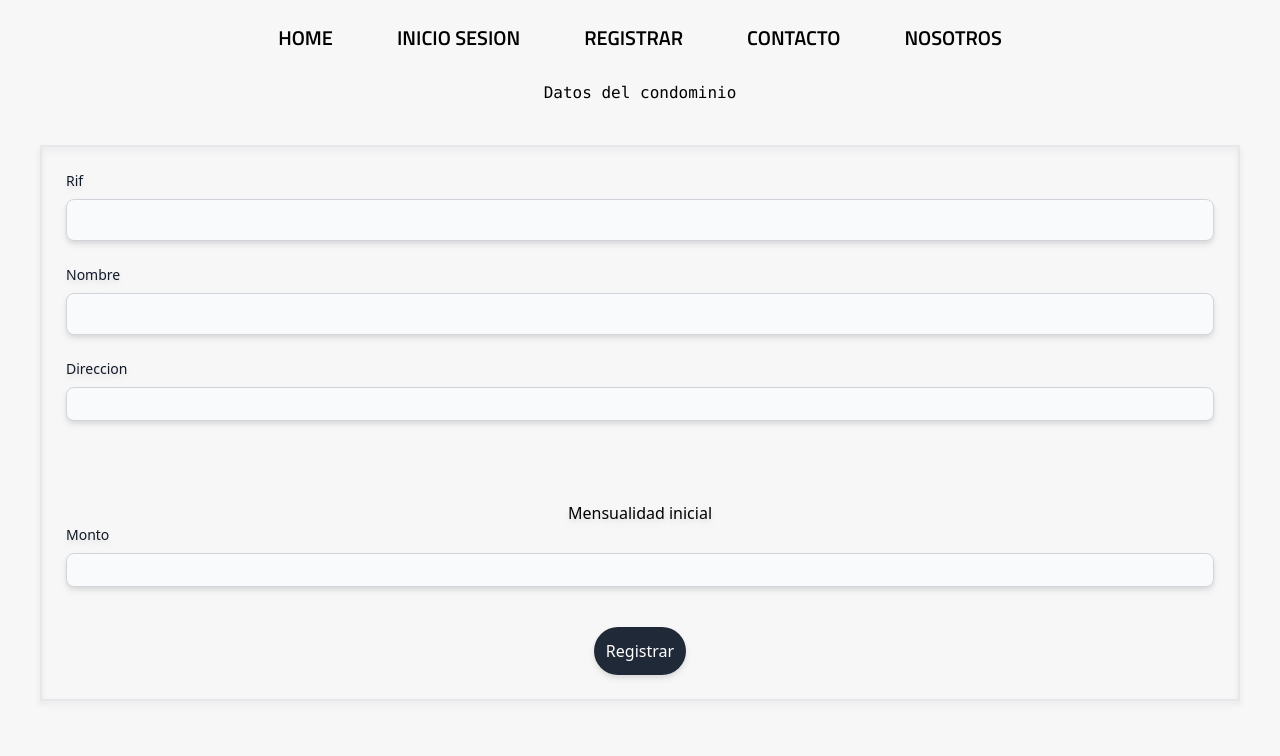
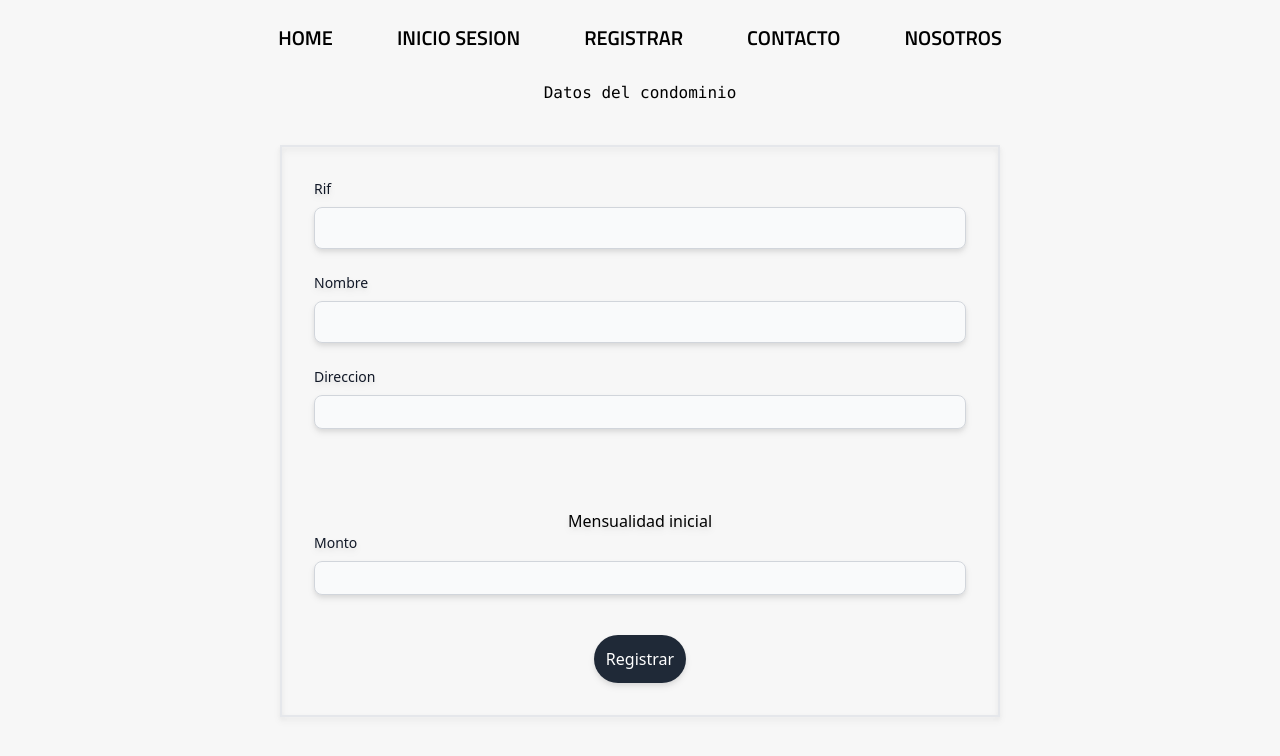
Before and after one commit to No-Country/s4-12-t-node-vue, a Vue app: page /Dashboard in a window 1280 px wide. Shown: the top 756 px of the page. Built offline with nearby package versions, Linux system fonts and the light colour scheme.

Commit message:
datos condominio

```diff
--- a/src/views/ScDashboardView.vue
+++ b/src/views/ScDashboardView.vue
@@ -1,7 +1,7 @@
 <template>
-  <div class="dashboard">
-    <h1 class="text-center font-mono mt-5">Datos del condominio</h1>
-    <form class="m-10 border-2 p-6 drop-shadow-md">
+  <div><h1 class="text-center font-mono mt-5">Datos del condominio</h1></div>
+  <div class=" px-60 dashboard ">
+    <form class=" m-10 border-2 p-8 drop-shadow-md">
       <div class="mb-6">
         <label
           for="base-input"
@@ -69,5 +69,6 @@
 <style scoped>
 .dashboard {
   background-color: #f7f7f7;
+
 }
 </style>
```
